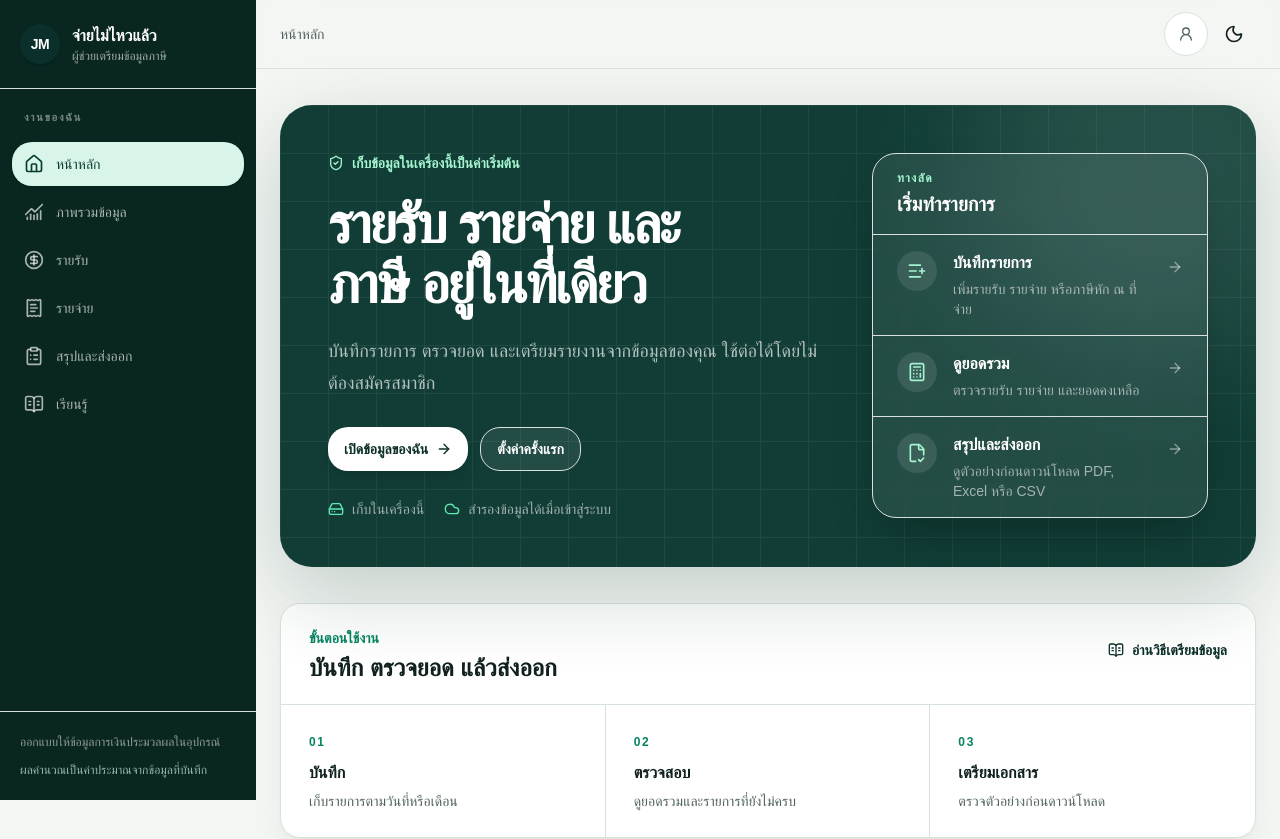
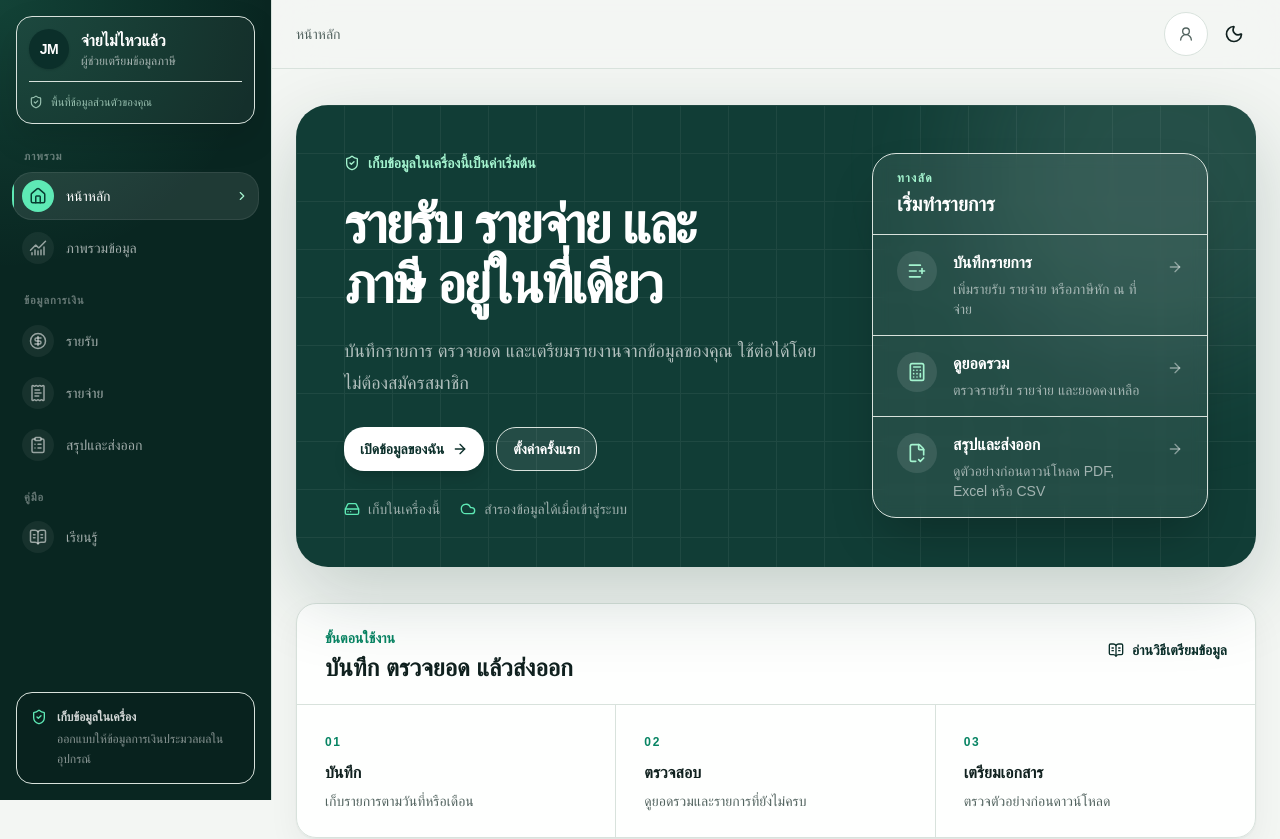
Before and after one commit to xparq-dev/jaimaiwailaew, a Next.js app: page / in a window 1280 px wide. Shown: the top 839 px of the page. Built offline with nearby package versions, Linux system fonts and the light colour scheme; no server answers; a web font is replaced by a local one.

Commit message:
feat: redesign desktop sidebar navigation

```diff
--- a/src/components/app-shell.tsx
+++ b/src/components/app-shell.tsx
@@ -3,10 +3,12 @@
 import {
   BookOpenText,
   ChartNoAxesCombined,
+  ChevronRight,
   CircleDollarSign,
   ClipboardList,
   Home,
   ReceiptText,
+  ShieldCheck,
   type LucideIcon,
 } from "lucide-react";
 import Link from "next/link";
@@ -48,6 +50,21 @@ const mobileNavigation: NavigationItem[] = [
   { href: "/calculator/summary", icon: ClipboardList, label: "สรุป" },
   { href: "/learn", icon: BookOpenText, label: "เรียนรู้" },
 ];
+
+const desktopNavigationGroups = [
+  {
+    label: "ภาพรวม",
+    items: navigation.slice(0, 2),
+  },
+  {
+    label: "ข้อมูลการเงิน",
+    items: navigation.slice(2, 5),
+  },
+  {
+    label: "คู่มือ",
+    items: navigation.slice(5),
+  },
+] as const;
 
 function isCurrentRoute(pathname: string, item: NavigationItem) {
   return item.exact ? pathname === item.href : pathname.startsWith(item.href);
@@ -123,40 +140,89 @@ function DesktopSidebar() {
   const { dictionary, locale } = useLocale();
 
   return (
-    <aside className="bg-sidebar fixed inset-y-0 left-0 z-30 hidden w-64 overflow-hidden text-white lg:flex lg:flex-col">
-      <div className="border-b border-white/10 px-5 py-6">
+    <aside className="bg-sidebar fixed inset-y-0 left-0 z-30 hidden w-[17rem] overflow-hidden border-r border-white/8 text-white before:pointer-events-none before:absolute before:inset-x-0 before:top-0 before:h-72 before:bg-[radial-gradient(circle_at_top_left,rgba(71,217,172,0.16),transparent_68%)] lg:flex lg:flex-col">
+      <div className="relative p-4 pb-2">
+        <div className="rounded-2xl border border-white/10 bg-white/[0.045] p-3 shadow-[0_14px_35px_rgb(0_0_0/12%)]">
           <Brand inverse />
+          <div className="mt-3 flex items-center gap-2 border-t border-white/8 pt-3 text-[0.6875rem] font-medium text-emerald-100/70">
+            <ShieldCheck aria-hidden="true" className="size-3.5" />
+            <span>พื้นที่ข้อมูลส่วนตัวของคุณ</span>
           </div>
-      <nav aria-label="เมนูหลัก" className="flex-1 space-y-1 px-3 py-5">
-        <p className="px-3 pb-3 text-[0.6875rem] font-semibold tracking-[0.16em] text-white/45 uppercase">
-          งานของฉัน
+        </div>
+      </div>
+      <nav
+        aria-label="เมนูหลัก"
+        className="relative flex-1 space-y-5 overflow-y-auto px-3 py-4"
+      >
+        {desktopNavigationGroups.map((group) => (
+          <section aria-label={group.label} key={group.label}>
+            <p className="px-3 pb-2 text-[0.6875rem] font-semibold tracking-[0.08em] text-white/38">
+              {group.label}
             </p>
-        {navigation.map((item) => {
+            <div className="space-y-1">
+              {group.items.map((item) => {
                 const { href, icon: Icon, label } = item;
                 const current = isCurrentRoute(pathname, item);
                 return (
                   <Link
                     aria-current={current ? "page" : undefined}
                     className={cn(
-                "focus-visible:ring-focus/35 flex min-h-11 items-center gap-3 rounded-xl px-3 text-sm font-medium transition-colors focus-visible:ring-3 focus-visible:outline-none",
+                      "focus-visible:ring-focus/35 group relative flex min-h-12 items-center gap-3 overflow-hidden rounded-xl px-2.5 text-sm font-medium transition duration-200 focus-visible:ring-3 focus-visible:outline-none",
                       current
-                  ? "bg-sidebar-active text-sidebar-active-foreground shadow-sm"
-                  : "text-white/65 hover:bg-white/8 hover:text-white",
+                        ? "bg-white/[0.09] text-white shadow-[inset_0_0_0_1px_rgb(255_255_255/8%)]"
+                        : "text-white/62 hover:bg-white/[0.055] hover:text-white",
                     )}
                     href={href}
                     key={href}
                   >
-              <Icon aria-hidden="true" className="size-5" />
-              <span>{label}</span>
+                    {current ? (
+                      <span
+                        aria-hidden="true"
+                        className="absolute inset-y-3 left-0 w-0.5 rounded-r-full bg-emerald-300"
+                      />
+                    ) : null}
+                    <span
+                      className={cn(
+                        "grid size-8 shrink-0 place-items-center rounded-lg transition-colors",
+                        current
+                          ? "bg-emerald-300 text-[#073d31]"
+                          : "bg-white/[0.055] text-white/55 group-hover:bg-white/10 group-hover:text-white",
+                      )}
+                    >
+                      <Icon aria-hidden="true" className="size-[1.125rem]" />
+                    </span>
+                    <span className="min-w-0 flex-1 truncate">{label}</span>
+                    <ChevronRight
+                      aria-hidden="true"
+                      className={cn(
+                        "size-3.5 shrink-0 transition duration-200",
+                        current
+                          ? "text-emerald-200"
+                          : "-translate-x-1 text-white/0 group-hover:translate-x-0 group-hover:text-white/45",
+                      )}
+                    />
                   </Link>
                 );
               })}
+            </div>
+          </section>
+        ))}
       </nav>
-      <div className="border-t border-white/10 p-5 text-xs leading-5 text-white/55">
-        <p lang={locale}>{dictionary.footer.localProcessing}</p>
-        <p className="mt-2 font-medium text-emerald-100/70">
-          ผลคำนวณเป็นค่าประมาณจากข้อมูลที่บันทึก
+      <div className="relative p-4 pt-2">
+        <div className="rounded-2xl border border-white/8 bg-black/10 p-3.5 text-xs leading-5 text-white/52">
+          <div className="flex items-start gap-2.5">
+            <ShieldCheck
+              aria-hidden="true"
+              className="mt-0.5 size-4 shrink-0 text-emerald-300"
+            />
+            <div>
+              <p className="font-semibold text-white/82">เก็บข้อมูลในเครื่อง</p>
+              <p className="mt-0.5" lang={locale}>
+                {dictionary.footer.localProcessing}
               </p>
+            </div>
+          </div>
+        </div>
       </div>
     </aside>
   );
@@ -244,7 +310,7 @@ export function AppShell({ children }: { children: ReactNode }) {
         {dictionary.common.skipToContent}
       </a>
       <DesktopSidebar />
-      <div className="flex min-h-dvh min-w-0 flex-col lg:pl-64">
+      <div className="flex min-h-dvh min-w-0 flex-col lg:pl-[17rem]">
         <header
           className="border-border/80 bg-background/82 sticky top-0 z-20 border-b px-4 py-3 backdrop-blur-xl sm:px-6"
           data-testid="app-header"
```
Lines whose indentation alone changed are shown as unchanged.
